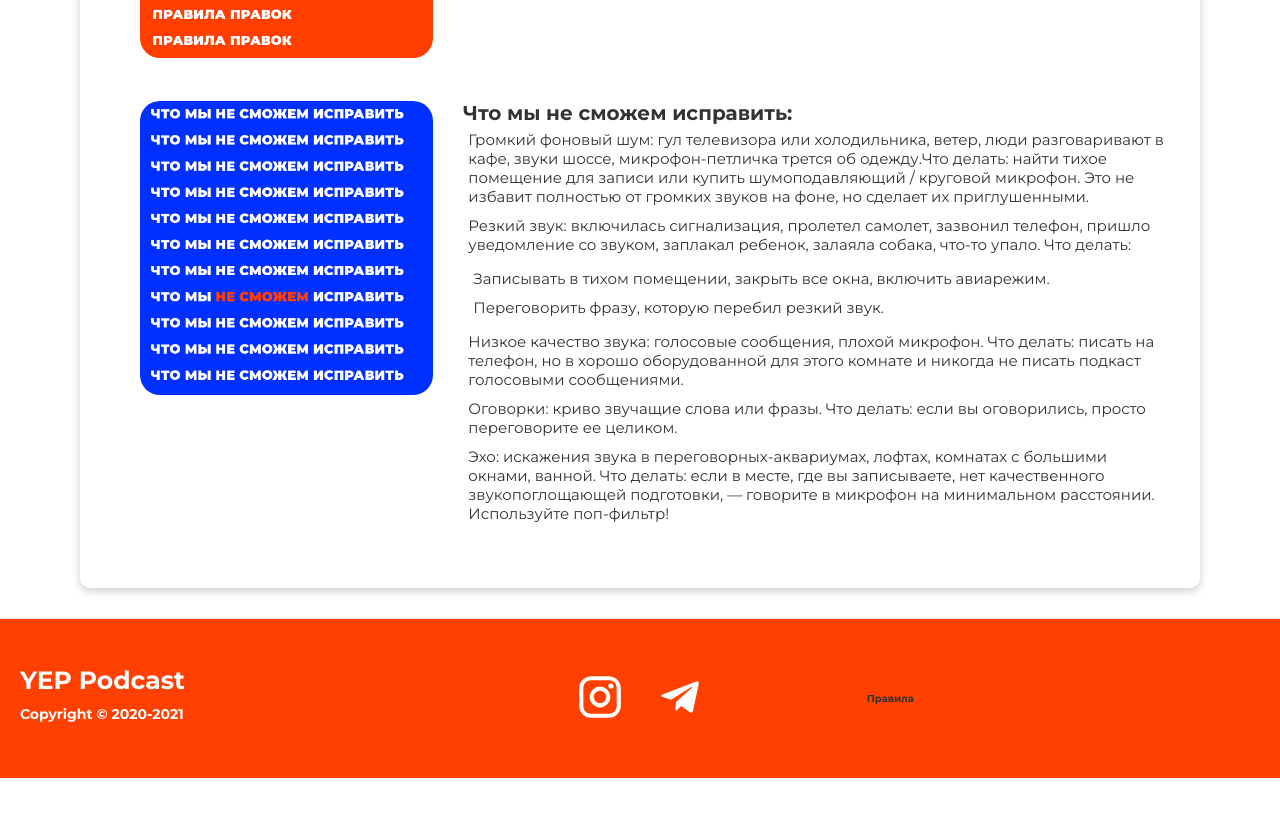
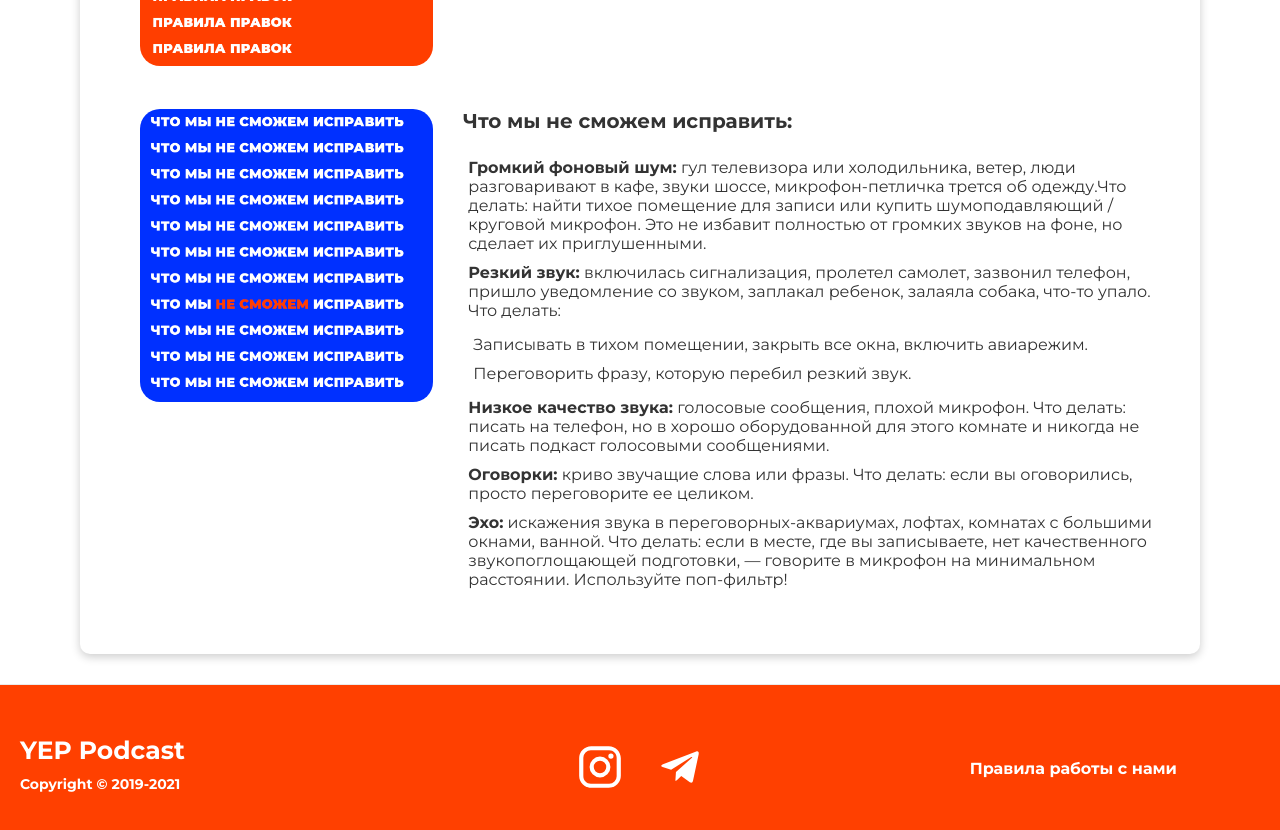
Before and after one commit to RoLozovoi/yep-project, a Next.js app: page /ru/rules in a window 1280 px wide. Shown: the part 1500-2330 px from the top of the page. Before the commit the page ends 2278 px from the top, so only its background shows below. Built offline with nearby package versions, Linux system fonts and the light colour scheme.

Commit message:
debugging

```diff
--- a/src/components/common/Footer.tsx
+++ b/src/components/common/Footer.tsx
@@ -4,6 +4,7 @@ import { makeStyles } from '@material-ui/core';
 import { colors } from '../../styles/variables';
 import InstagramIcon from '@material-ui/icons/Instagram';
 import TelegramIcon from '@material-ui/icons/Telegram';
+import useTranslation from '../../hooks/useTranslation';
 
 const useStyles = makeStyles({
   footer: {
@@ -13,8 +14,8 @@ const useStyles = makeStyles({
     justifyContent: 'center',
     alignItems: 'center',
     width: '100%',
-    height: '160px',
     borderTop: '1px solid #eaeaea',
+    padding: '5rem 0',
     background: colors.secondary,
     color: colors.white,
     fontWeight: 'bold',
@@ -53,15 +54,25 @@ const useStyles = makeStyles({
       color: colors.white,
     },
   },
+
+  linkBox: {
+    textAlign: 'center',
+
+    '& a': {
+      color: colors.white,
+      fontSize: '1.6rem',
+    },
+  },
 });
 
 const Footer = (): React.ReactElement => {
   const styles = useStyles();
+  const { t, locale } = useTranslation();
   return (
-    <div className={styles.footer}>
+    <footer className={styles.footer}>
       <div>
         <h4>YEP Podcast</h4>
-        <p>Copyright &copy; 2020-2021</p>
+        <p>Copyright &copy; 2019-2021</p>
       </div>
       <div className={styles.social}>
         <a
@@ -75,10 +86,10 @@ const Footer = (): React.ReactElement => {
           <TelegramIcon className="icon" />
         </a>
       </div>
-      <div>
-        <Link href="/rules">Правила</Link>
+      <div className={styles.linkBox}>
+        <Link href={`/${locale}/rules`}>{t('common')['ourRules']}</Link>
       </div>
-    </div>
+    </footer>
   );
 };
 
--- a/src/pages/[lang]/rules.tsx
+++ b/src/pages/[lang]/rules.tsx
@@ -29,7 +29,7 @@ const useStyles = makeStyles({
     },
 
     '@media (max-width: 768px)': {
-      margin: 0,
+      margin: '0 auto',
       order: 1,
     },
   },
@@ -43,13 +43,18 @@ const useStyles = makeStyles({
     '& h3': {
       fontSize: '2rem',
       fontWeight: 'bold',
+      paddingBottom: '2rem',
     },
     '& p': {
       fontSize: '1.6rem',
     },
     '& li': {
-      fontSize: '1.5rem',
+      fontSize: '1.6rem',
       padding: '.5rem',
+    },
+
+    '@media (max-width: 768px)': {
+      textAlign: 'center',
     },
   },
 });
@@ -131,10 +136,18 @@ const RulesPage = (): React.ReactElement => {
                 <p>{t('montageDesc')}</p>
                 <p>{t('montageSubT')}</p>
                 <ul>
-                  <li>{t('montageEx1')}</li>
-                  <li>{t('montageEx2')}</li>
-                  <li>{t('montageEx3')}</li>
-                  <li>{t('montageEx4')}</li>
+                  <li>
+                    <i>{t('montageEx1')}</i>
+                  </li>
+                  <li>
+                    <i>{t('montageEx2')}</i>
+                  </li>
+                  <li>
+                    <i>{t('montageEx3')}</i>
+                  </li>
+                  <li>
+                    <i>{t('montageEx4')}</i>
+                  </li>
                 </ul>
               </div>
             </div>
@@ -170,17 +183,32 @@ const RulesPage = (): React.ReactElement => {
               <div className={styles.desc}>
                 <h3>{t('correctionsImpossibleTitle')}</h3>
                 <ul>
-                  <li>{t('correctionsItem1')}</li>
-                  <li>{t('correctionsItem2')}</li>
+                  <li>
+                    <b>{t('correctionsItem1t')}</b>
+                    {t('correctionsItem1p')}
+                  </li>
+                  <li>
+                    <b>{t('correctionsItem2t')}</b>
+                    {t('correctionsItem2p')}
+                  </li>
                   <li>
                     <ul>
                       <li>{t('correctionsItem2subitem1')}</li>
                       <li>{t('correctionsItem2subitem2')}</li>
                     </ul>
                   </li>
-                  <li>{t('correctionsItem3')}</li>
-                  <li>{t('correctionsItem4')}</li>
-                  <li>{t('correctionsItem5')}</li>
+                  <li>
+                    <b>{t('correctionsItem3t')}</b>
+                    {t('correctionsItem3p')}
+                  </li>
+                  <li>
+                    <b>{t('correctionsItem4t')}</b>
+                    {t('correctionsItem4p')}
+                  </li>
+                  <li>
+                    <b>{t('correctionsItem5t')}</b>
+                    {t('correctionsItem5p')}
+                  </li>
                 </ul>
               </div>
             </div>
--- a/src/pages/[lang]/services/index.tsx
+++ b/src/pages/[lang]/services/index.tsx
@@ -1,6 +1,5 @@
 import React, { useState } from 'react';
 import { GetStaticPaths, GetStaticProps } from 'next';
-import { useRouter } from 'next/router';
 import { makeStyles } from '@material-ui/core';
 
 import { getLocalizationProps } from '../../../context/LanguageContext';
@@ -9,8 +8,6 @@ import Layout from '../../../components/Layout';
 import Section from '../../../components/common/Section';
 import Container from '../../../components/common/Container';
 import ServiceCard from '../../../components/ServiceCard';
-import LocaleLink from '../../../components/common/LocaleLink';
-import { colors } from '../../../styles/variables';
 import ContactDialog from '../../../components/ContactDialog';
 
 const useStyles = makeStyles({
--- a/src/translations/locales/ru/common.ts
+++ b/src/translations/locales/ru/common.ts
@@ -17,6 +17,7 @@ const common = {
   successSubmit: 'Мы с вами свяжемся в ближайшее время',
   errorSubmit:
     'Упс. Что-то пошло не так. Проверьте вашу информацию или свяжитесь с нами другим способом.',
+  ourRules: 'Правила работы с нами',
 };
 
 export default common;
--- a/src/translations/locales/ru/rules.ts
+++ b/src/translations/locales/ru/rules.ts
@@ -33,22 +33,27 @@ const rules = {
   corrections3p:
     'Если не успели — не страшно, за дополнительную плату попросим монтажера вернуться к вашему проекту.',
   correctionsImpossibleTitle: 'Что мы не сможем исправить:',
-  correctionsItem1:
-    'Громкий фоновый шум: гул телевизора или холодильника, ветер, люди разговаривают в кафе, звуки шоссе, микрофон-петличка трется об одежду.' +
+  correctionsItem1t: 'Громкий фоновый шум:',
+  correctionsItem1p:
+    ' гул телевизора или холодильника, ветер, люди разговаривают в кафе, звуки шоссе, микрофон-петличка трется об одежду.' +
     'Что делать: найти тихое помещение для записи или купить шумоподавляющий / круговой микрофон. Это не избавит полностью от громких звуков на фоне, но сделает их приглушенными.',
-  correctionsItem2:
-    'Резкий звук: включилась сигнализация, пролетел самолет, зазвонил телефон, пришло уведомление со звуком, заплакал ребенок, залаяла собака, что-то упало. Что делать:',
+  correctionsItem2t: 'Резкий звук:',
+  correctionsItem2p:
+    ' включилась сигнализация, пролетел самолет, зазвонил телефон, пришло уведомление со звуком, заплакал ребенок, залаяла собака, что-то упало. Что делать:',
   correctionsItem2subitem1:
     'Записывать в тихом помещении, закрыть все окна, включить авиарежим.',
   correctionsItem2subitem2: 'Переговорить фразу, которую перебил резкий звук.',
-  correctionsItem3:
-    'Низкое качество звука: голосовые сообщения, плохой микрофон. ' +
+  correctionsItem3t: 'Низкое качество звука:',
+  correctionsItem3p:
+    ' голосовые сообщения, плохой микрофон. ' +
     'Что делать: писать на телефон, но в хорошо оборудованной для этого комнате и никогда не писать подкаст голосовыми сообщениями.',
-  correctionsItem4:
-    'Оговорки: криво звучащие слова или фразы. ' +
+  correctionsItem4t: 'Оговорки:',
+  correctionsItem4p:
+    ' криво звучащие слова или фразы. ' +
     'Что делать: если вы оговорились, просто переговорите ее целиком.',
-  correctionsItem5:
-    'Эхо: искажения звука в переговорных-аквариумах, лофтах, комнатах с большими окнами, ванной. ' +
+  correctionsItem5t: 'Эхо:',
+  correctionsItem5p:
+    ' искажения звука в переговорных-аквариумах, лофтах, комнатах с большими окнами, ванной. ' +
     'Что делать: если в месте, где вы записываете, нет качественного звукопоглощающей подготовки, — говорите в микрофон на минимальном расстоянии. Используйте поп-фильтр!',
 };
 
--- a/src/translations/locales/ua/common.ts
+++ b/src/translations/locales/ua/common.ts
@@ -17,6 +17,7 @@ const common = {
   successSubmit: "Ми з вами з'вяжемось найближчим часом.",
   errorSubmit:
     "Упс. Щось пішло не так. Перевірте вашу інформацію або зв'яжіться з нами іншим способом.",
+  ourRules: 'Правила роботи з нами',
 };
 
 export default common;
--- a/src/translations/locales/ua/rules.ts
+++ b/src/translations/locales/ua/rules.ts
@@ -33,22 +33,27 @@ const rules = {
   corrections3p:
     'Якщо не встигли - нічого страшного. За додаткову платню монтажник повернеться до вашого проекту.',
   correctionsImpossibleTitle: 'Що ми не можемо виправити:',
-  correctionsItem1:
-    'Гучний фоновий шум: гул телевізора або холодильника, вітер, люди розмовляють в кафе, звуки шосе. ' +
+  correctionsItem1t: 'Гучний фоновий шум:',
+  correctionsItem1p:
+    ' гул телевізора або холодильника, вітер, люди розмовляють в кафе, звуки шосе. ' +
     'Що робити: знайти тихе приміщення для запису.',
-  correctionsItem2:
-    'Різкий звук: включилася сигналізація, пролетів літак, задзвонив телефон, прийшло повідомлення зі звуком, заплакала дитина, загавкав собака, щось впало. Що робити:',
+  correctionsItem2t: 'Різкий звук:',
+  correctionsItem2p:
+    ' включилася сигналізація, пролетів літак, задзвонив телефон, прийшло повідомлення зі звуком, заплакала дитина, загавкав собака, щось впало. Що робити:',
   correctionsItem2subitem1:
     'Записувати в тихому приміщенні, закрити всі вікна, включити авіарежим.',
   correctionsItem2subitem2: 'Переговорити фразу, яку перебив різкий звук.',
-  correctionsItem3:
-    'Низька якість звуку: голосові повідомлення, поганий мікрофон. ' +
+  correctionsItem3t: 'Низька якість звуку:',
+  correctionsItem3p:
+    ' голосові повідомлення, поганий мікрофон. ' +
     'Що робити: писати на телефон, але в добре обладнаній для цього кімнаті і ніколи не писати подкаст голосовими повідомленнями.',
-  correctionsItem4:
-    'Обмовки: криво звучать слова або фрази. ' +
+  correctionsItem4t: 'Обмовки:',
+  correctionsItem4p:
+    ' криво звучать слова або фрази. ' +
     'Що робити: якщо ви обмовилися, просто переговоріть фразу повністю.',
-  correctionsItem5:
-    'Відлуння: спотворення звуку в переговорних-акваріумах, лофт, кімнатах з великими вікнами, ванною. ' +
+  correctionsItem5t: 'Відлуння:',
+  correctionsItem5p:
+    ' спотворення звуку в переговорних-акваріумах, лофт, кімнатах з великими вікнами, ванною. ' +
     'Що робити: якщо в місці, де ви записуєте, немає якісної підготовки — говоріть в мікрофон на мінімальній відстані. Не забувайте використовувати поп-фільтр!',
 };
 
```
Also changed, not shown: src/components/header/Navbar.tsx (+9 -3 lines), src/pages/[lang]/index.tsx (+57 -36 lines), src/pages/[lang]/services/[id].tsx (+10 -2 lines), public/images/partners/decgroup.png, public/images/partners/nkck.png (added).
